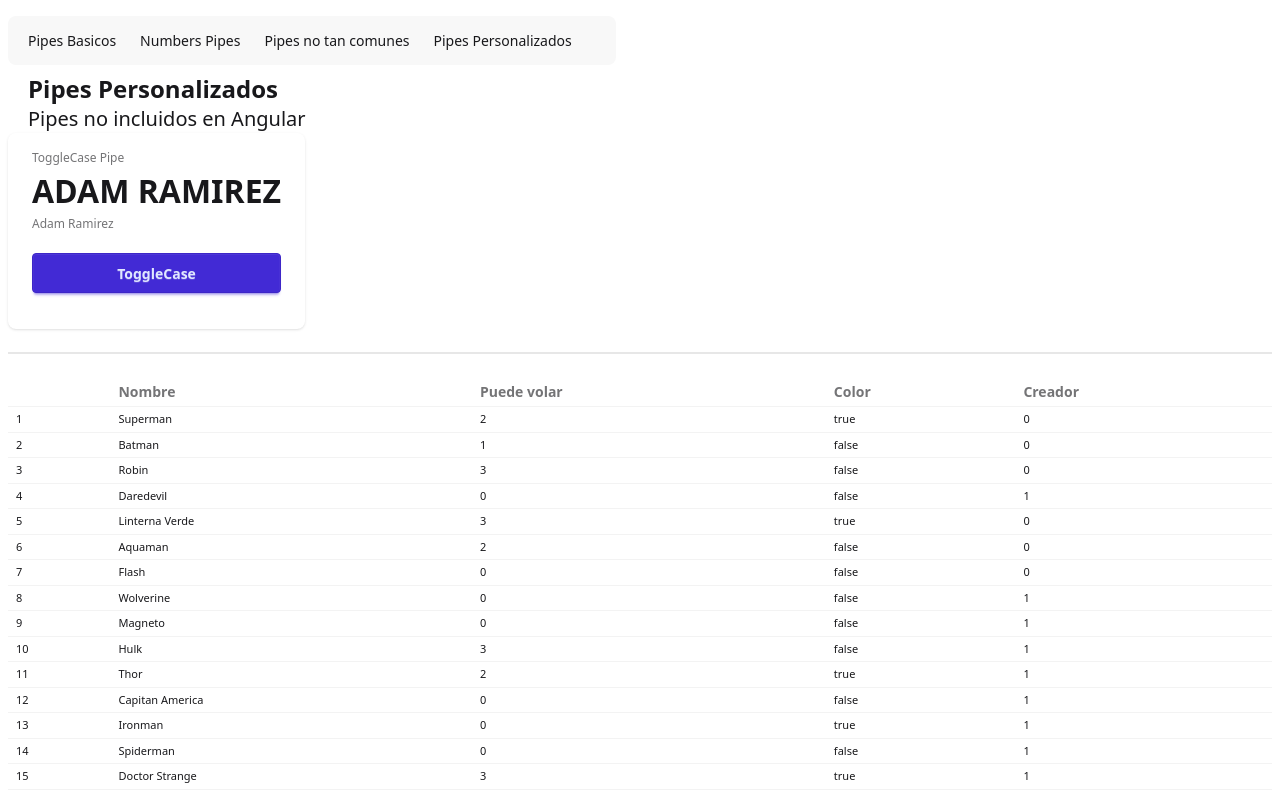
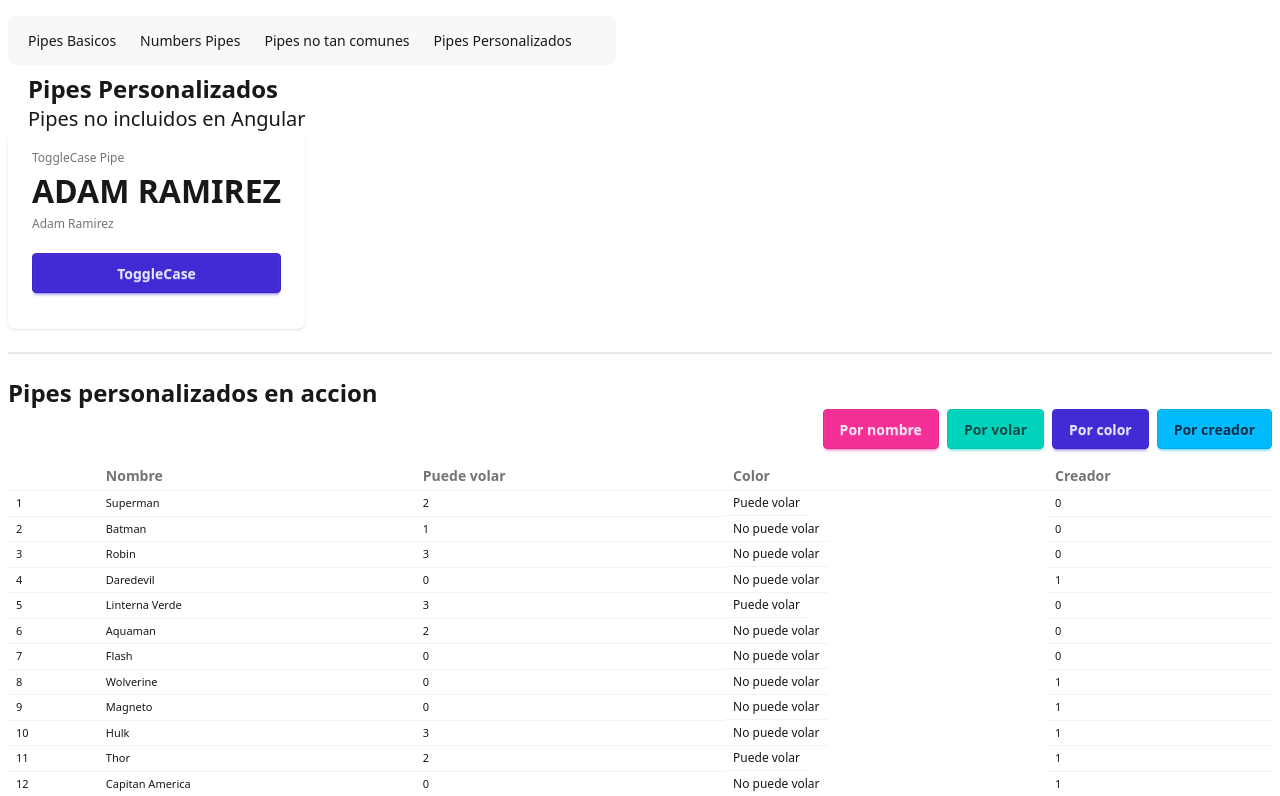
Before and after one commit to Cuandoyolabi/DashboardPipe, an Angular app: page /custom in a window 1280 px wide. Shown: the top 796 px of the page. Built offline with nearby package versions, Linux system fonts and the light colour scheme.

Commit message:
Se crea otro pipe que determina un texto de si el heroe puede o no puede volar

```diff
--- a/src/app/pages/custom-page/custom-page.component.html
+++ b/src/app/pages/custom-page/custom-page.component.html
@@ -16,7 +16,17 @@
 
 <div class="divider"></div>
 
-<div class="overflow-x-auto w-full">
+<section class="my-3">
+  <h1 class="text-2xl font-bold">Pipes personalizados en accion</h1>
+  <div class="flex gap-2 justify-end w-full">
+    <button class="btn btn-secondary">Por nombre</button>
+    <button class="btn btn-accent">Por volar</button>
+    <button class="btn btn-primary">Por color</button>
+    <button class="btn btn-info">Por creador</button>
+  </div>
+</section>
+
+<section class="overflow-x-auto w-full">
   <table class="table table-xs w-full">
     <!-- head -->
     <thead>
@@ -35,10 +45,15 @@
           <td>{{ i + 1 }}</td>
           <td>{{ hero.name }}</td>
           <td>{{ hero.color }}</td>
-          <td>{{ hero.canFly }}</td>
+          <span class="text-xs w-44"
+          [class.text-success]="hero.canFly"
+          [class.text-error]="!hero.canFly">
+            <td>{{ hero.canFly | canflyPipe  }}</td>
+          </span>
+
           <td>{{ hero.creator }}</td>
       </tr>
       }
     </tbody>
   </table>
-</div>
+</section>
--- a/src/app/pages/custom-page/custom-page.component.ts
+++ b/src/app/pages/custom-page/custom-page.component.ts
@@ -1,11 +1,11 @@
 import { Component, signal } from '@angular/core';
 import { ToggleCasePipe } from '../../pipes/toggle-case.pipe';
 import { heroes } from '../../data/heroes';
-
+import { canFly } from '../../pipes/canFly.pipe';
 
 @Component({
   selector: 'app-custom-page',
-  imports: [ToggleCasePipe],
+  imports: [ToggleCasePipe, canFly],
   templateUrl: './custom-page.component.html',
 })
 export default class CustomPageComponent {
--- /dev/null
+++ b/src/app/pipes/canFly.pipe.ts
@@ -0,0 +1,11 @@
+import { Pipe, PipeTransform } from '@angular/core';
+
+@Pipe({
+  name: 'canflyPipe'
+})
+
+export class canFly implements PipeTransform {
+  transform(value: boolean): any {
+    return value ? "Puede volar" : "No puede volar";
+  }
+}
```
